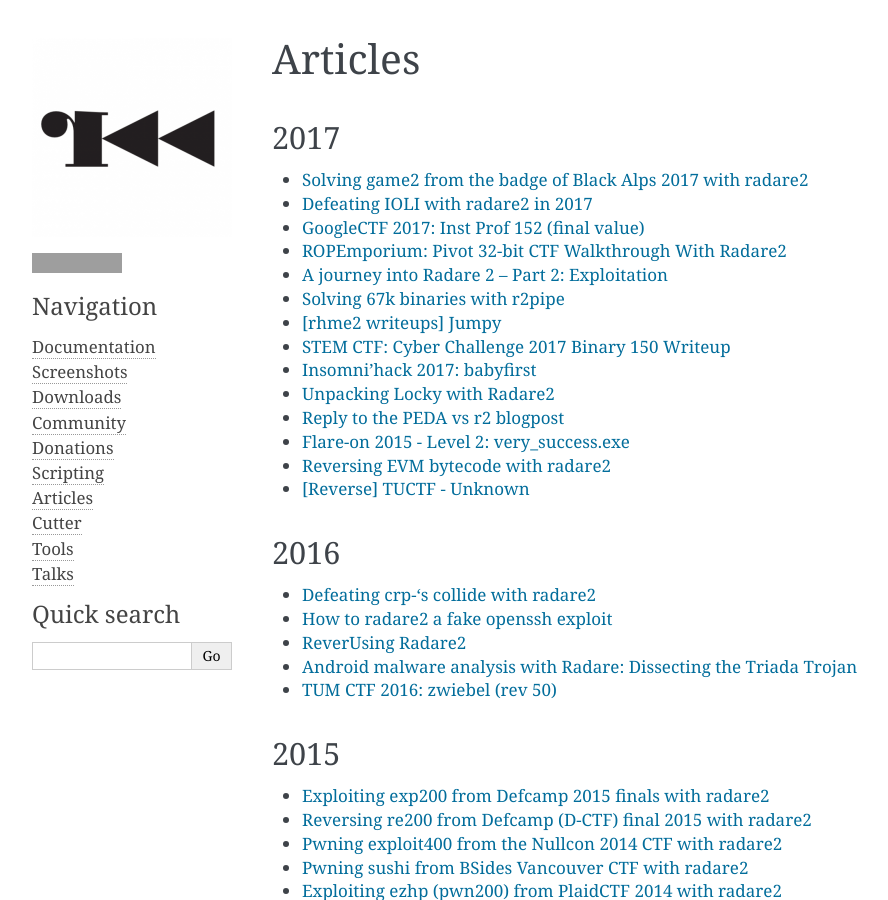
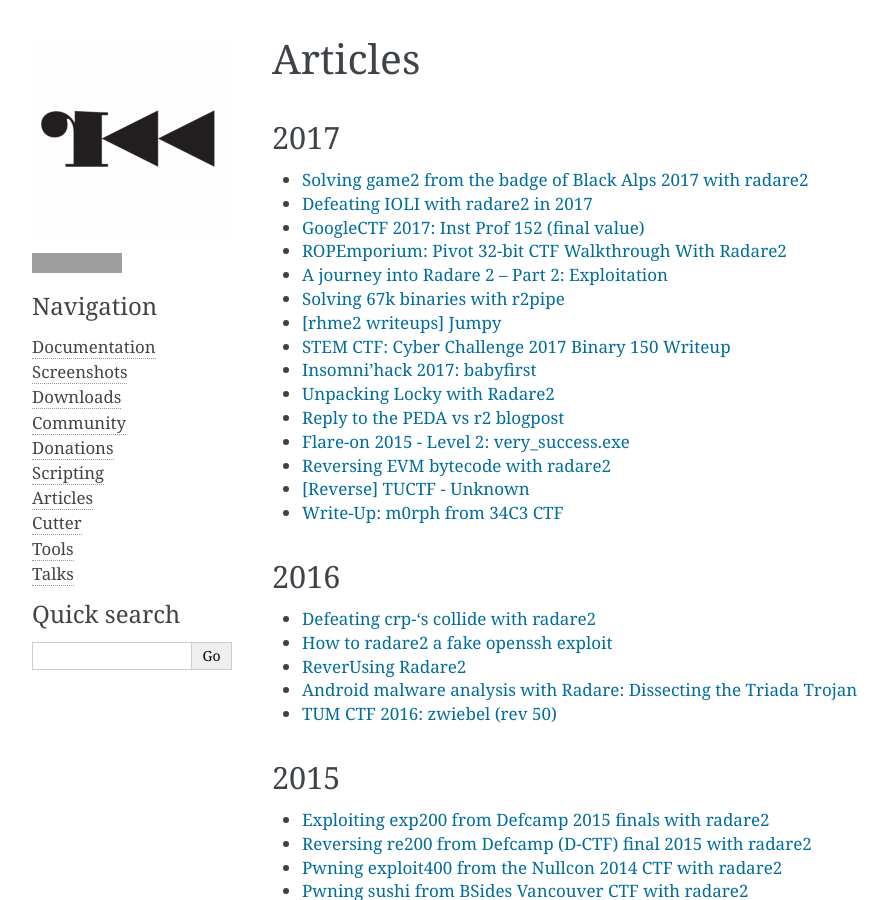
Before and after one commit to radareorg/radareorg, a Sphinx documentation site: the page built from source/articles.rst, in a window 1280 px wide and 900 px high. Shown: the whole window, without its empty margins (148-1036 px from the left). Built offline with Sphinx 7.4.7, drawn with Linux system fonts in a browser that asks for light colours; grey boxes are pictures that could not be loaded.

Commit message:
Add an article

```diff
--- a/source/articles.rst
+++ b/source/articles.rst
@@ -20,6 +20,7 @@
 - `Flare-on 2015 - Level 2: very_success.exe <https://fevral.github.io/2017/08/13/flareon2015-2.html>`__
 - `Reversing EVM bytecode with radare2 <https://blog.positive.com/reversing-evm-bytecode-with-radare2-ab77247e5e53>`__
 - `[Reverse] TUCTF - Unknown <https://teamrocketist.github.io/2017/11/27/Reverse-TUCTF-Unknown/>`__
+- `Write-Up: m0rph from 34C3 CTF <https://www.sigflag.at/blog/2017/writeup-34c3ctf-m0rph/>`__
 
 2016
 ----
```
